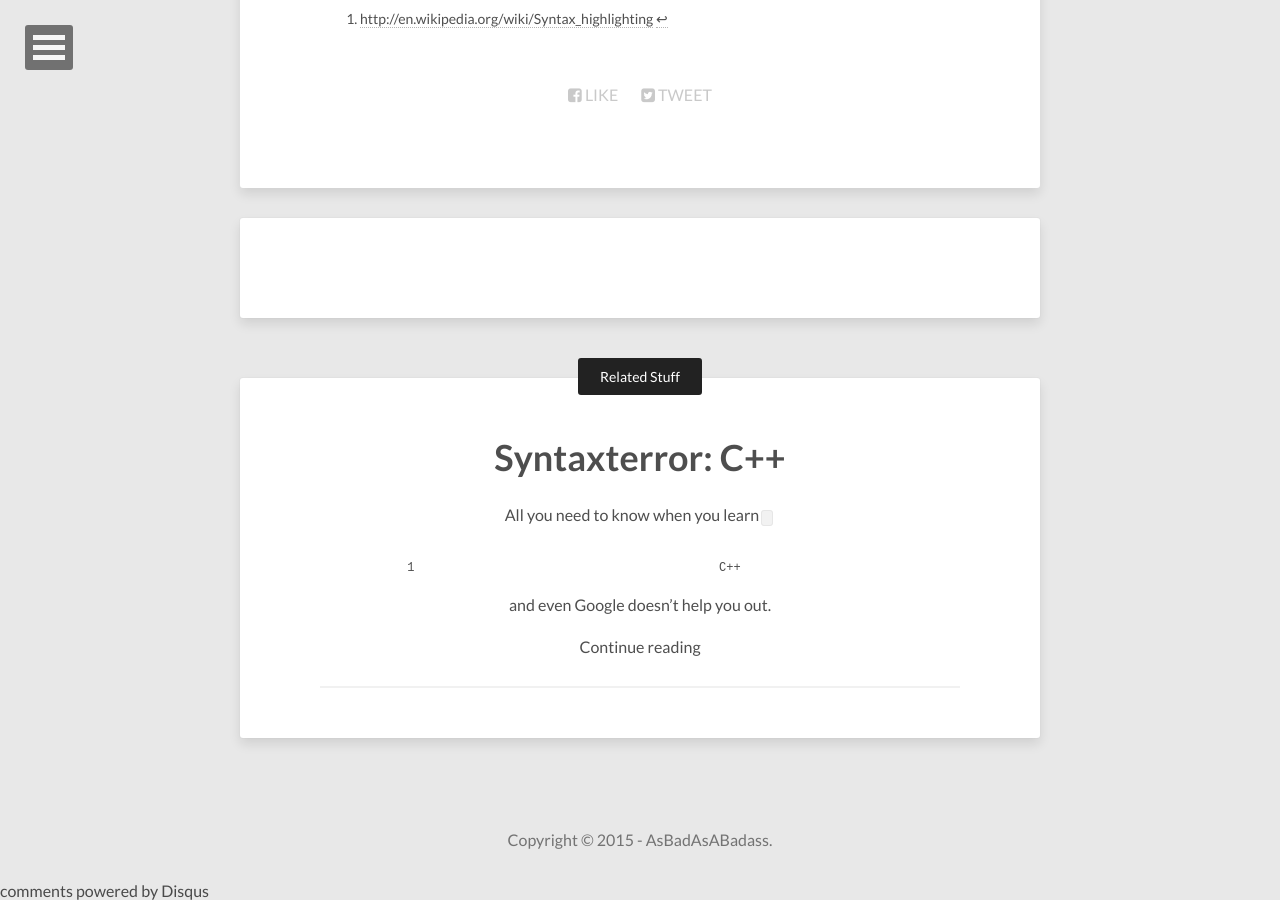
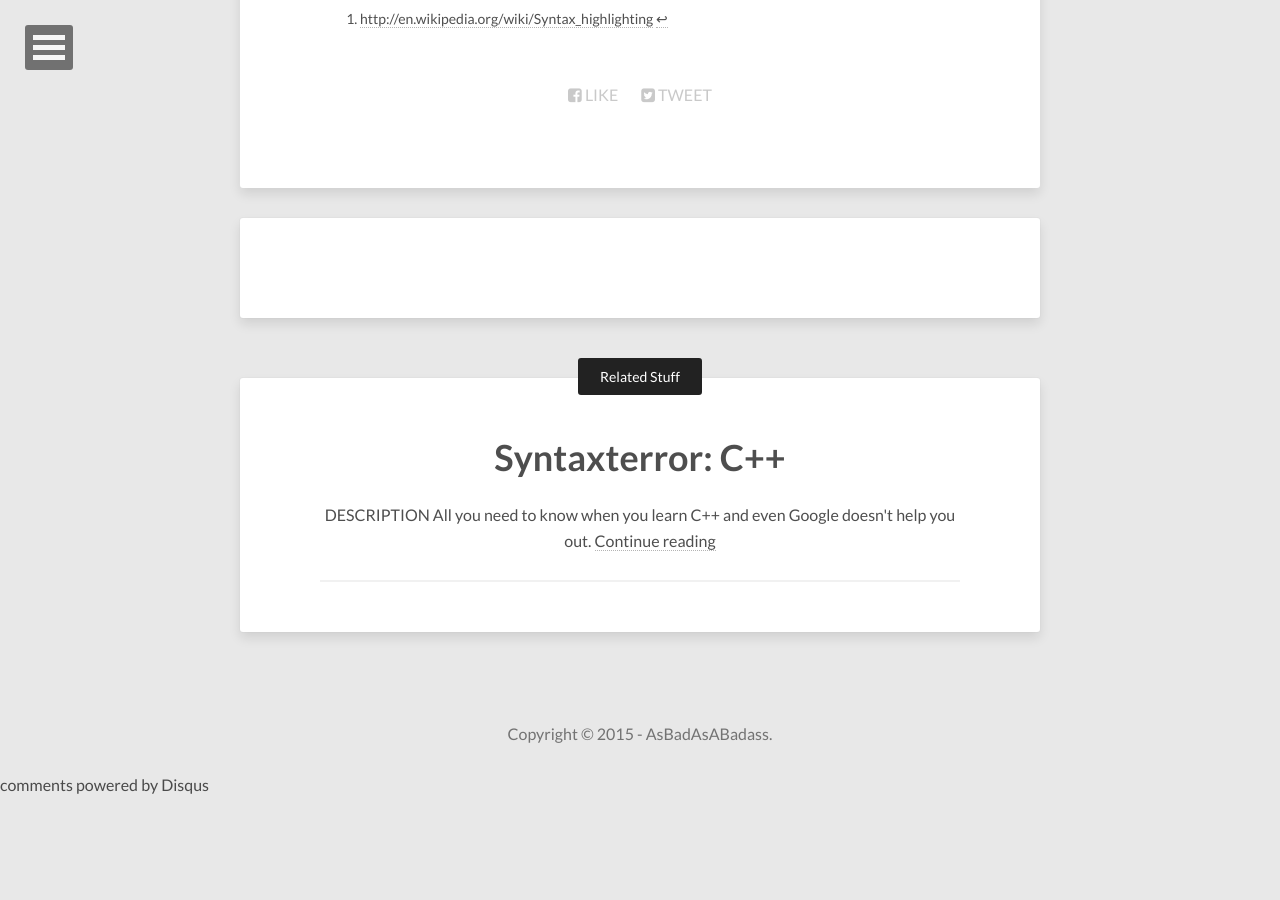
Before and after one commit to AsBadAsABadass/AsBadAsABadass.github.io, a Jekyll site: the page built from _posts/2015-01-01-test.md, in a window 1280 px wide and 900 px high, scrolled down 2949 px. Built offline with Jekyll 4.4.1, drawn with Linux system fonts in a browser that asks for light colours; nearby versions of some CDN libraries; comment, search, counter and statistics services are not loaded; after the commit the page ends 3743 px from its top, so only the background shows below that.

Commit message:
Update read-more.html

```diff
--- a/_includes/read-more.html
+++ b/_includes/read-more.html
@@ -5,12 +5,19 @@
     </div><!-- /.read-more-header -->
     <div class="read-more-content">
       <h3><a href="{{ site.url }}{{ post.url }}" title="{{ post.title }}">{{ post.title }}</a></h3>
-      {% if post.excerpt %}
-        {{ post.excerpt }}
-      {% else %}
-        {{ post.content | strip_html | truncate: 50 }}
-      {% endif %}
-      <a href="{{ site.url }}{{ post.url }}">Continue reading</a>
+      <p>
+        {% if post.description %}
+          DESCRIPTION
+          {{ post.description }}
+        {% elsif post.excerpt %}
+          EXCERPT
+          {{ post.excerpt }}
+        {% else %}
+          CONTENT
+          {{ post.content | strip_html | strip_newlines | truncate: 50 }}&hellip;
+        {% endif %}
+        <a href="{{ site.url }}{{ post.url }}">Continue reading</a>
+      </p>
     </div><!-- /.read-more-content -->
   {% endfor %}
   <div class="read-more-list">
```
